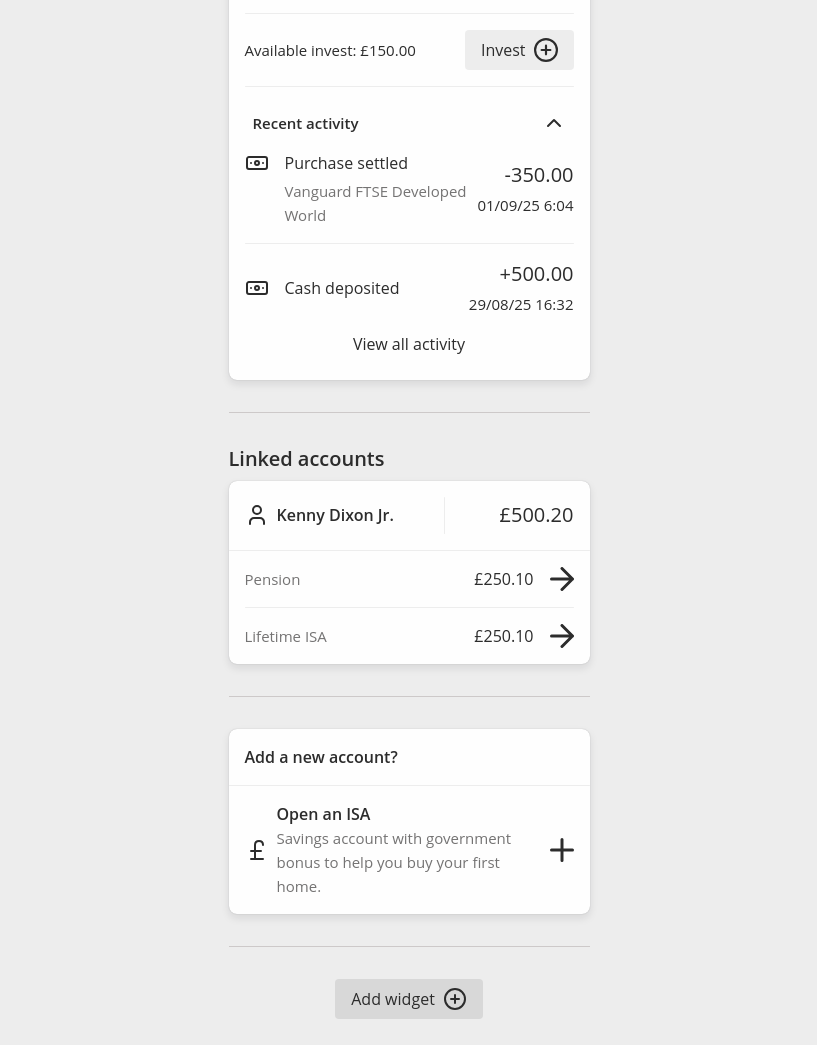
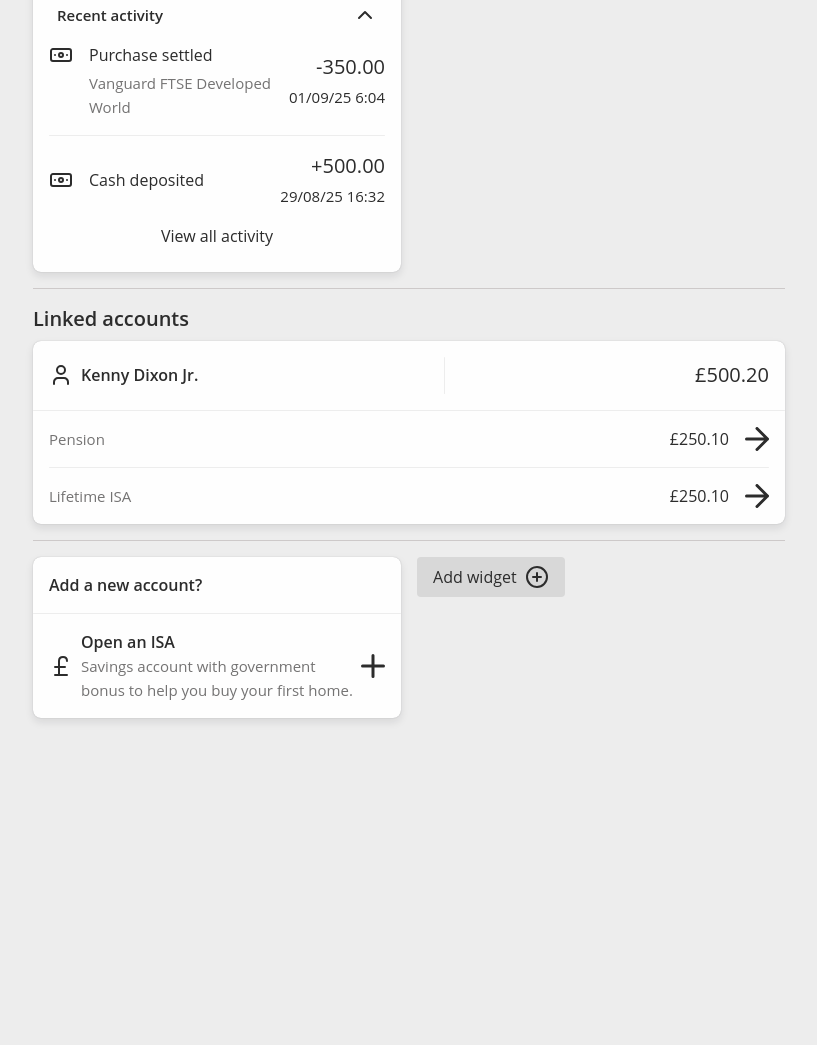
Before and after one commit to alexanderuk82/mobile-dashboard-prototype, a plain HTML site: page index.html in a window 1280 px wide. Shown: the part 659-1704 px from the top of the page, without its empty margins (231-1048 px from the left). After the commit the page ends 1409 px from the top, so only its background shows below. Drawn offline with Linux system fonts and the light colour scheme.

Commit message:
Add landscape orientation support with 2-column grid layout

```diff
--- a/main.js
+++ b/main.js
@@ -64,10 +64,16 @@ function renderToastsAndPerformance() {
   toastContainer.appendChild(infoToast);
   setTimeout(() => showToast(infoToast, 0), 200);
 
-  // Account Card (after second toast)
+  // Create Grid Container for Cards (works for both portrait & landscape)
+  const gridContainer = document.createElement('div');
+  gridContainer.className = 'content-grid';
+
+  // Account Card
   const accountCard = createAccountCard();
-  toastContainer.appendChild(accountCard);
+  gridContainer.appendChild(accountCard);
   setTimeout(() => showAccountCard(accountCard, 0), 250);
+
+  toastContainer.appendChild(gridContainer);
 
   // Spacer / Divider before Linked Accounts
   const spacer = document.createElement('div');
@@ -84,20 +90,21 @@ function renderToastsAndPerformance() {
   spacer2.className = 'section-spacer';
   toastContainer.appendChild(spacer2);
 
+  // Create Grid Container for Bottom Cards
+  const bottomGrid = document.createElement('div');
+  bottomGrid.className = 'content-grid';
+
   // Add New Account Card
   const addAccountCard = createAddAccountCard();
-  toastContainer.appendChild(addAccountCard);
+  bottomGrid.appendChild(addAccountCard);
   setTimeout(() => showAddAccountCard(addAccountCard, 0), 350);
-
-  // Spacer / Divider before Add Widget Button
-  const spacer3 = document.createElement('div');
-  spacer3.className = 'section-spacer';
-  toastContainer.appendChild(spacer3);
 
   // Add Widget Button
   const addWidgetButton = createAddWidgetButton();
-  toastContainer.appendChild(addWidgetButton);
+  bottomGrid.appendChild(addWidgetButton);
   setTimeout(() => showAddWidgetButton(addWidgetButton, 0), 400);
+
+  toastContainer.appendChild(bottomGrid);
 
   // Add click handlers to toast buttons
   addToastInteractions(toastContainer);
--- a/styles.css
+++ b/styles.css
@@ -140,6 +140,13 @@ body {
   flex-shrink: 0;
 }
 
+/* Content Grid - Default (Portrait) */
+.content-grid {
+  display: grid;
+  grid-template-columns: 1fr;
+  gap: 0;
+}
+
 /* Scrollbar Styling (optional) */
 ::-webkit-scrollbar {
   width: 8px;
@@ -157,3 +164,55 @@ body {
 ::-webkit-scrollbar-thumb:hover {
   background: var(--color-gray-800);
 }
+
+/* ========================================
+   LANDSCAPE ORIENTATION LAYOUT
+   ======================================== */
+
+@media (orientation: landscape) {
+  /* Increase max-width for landscape */
+  .mobile-container {
+    max-width: 800px;
+  }
+
+  /* Main content grid layout */
+  .main-content {
+    padding: 0 24px;
+    padding-bottom: 32px;
+  }
+
+  /* Toast container stays full width */
+  .toast-container {
+    gap: 1rem;
+    padding-top: 12px;
+  }
+
+  /* Create 2-column grid for cards */
+  .content-grid {
+    display: grid;
+    grid-template-columns: 1fr 1fr;
+    gap: 16px;
+    align-items: start;
+  }
+
+  /* Performance and Account cards side by side */
+  .performance-card,
+  .account-card {
+    margin: 0;
+  }
+
+  /* Linked accounts section full width */
+  .linked-accounts-section {
+    grid-column: 1 / -1;
+  }
+
+  /* Add account and widget side by side */
+  .add-account-card {
+    margin: 0;
+  }
+
+  .add-widget-button {
+    margin: 0;
+    justify-self: start;
+  }
+}
```
